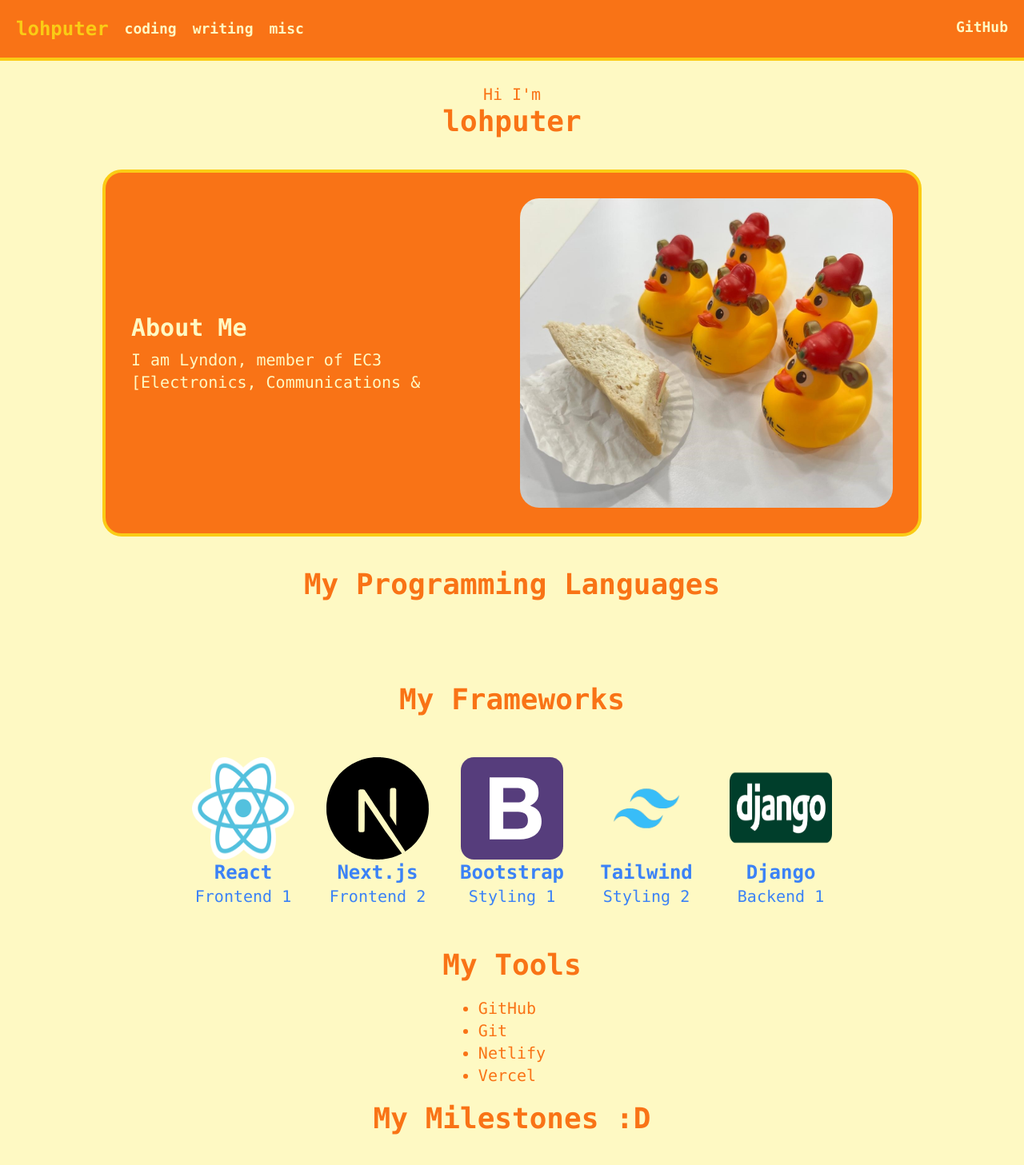
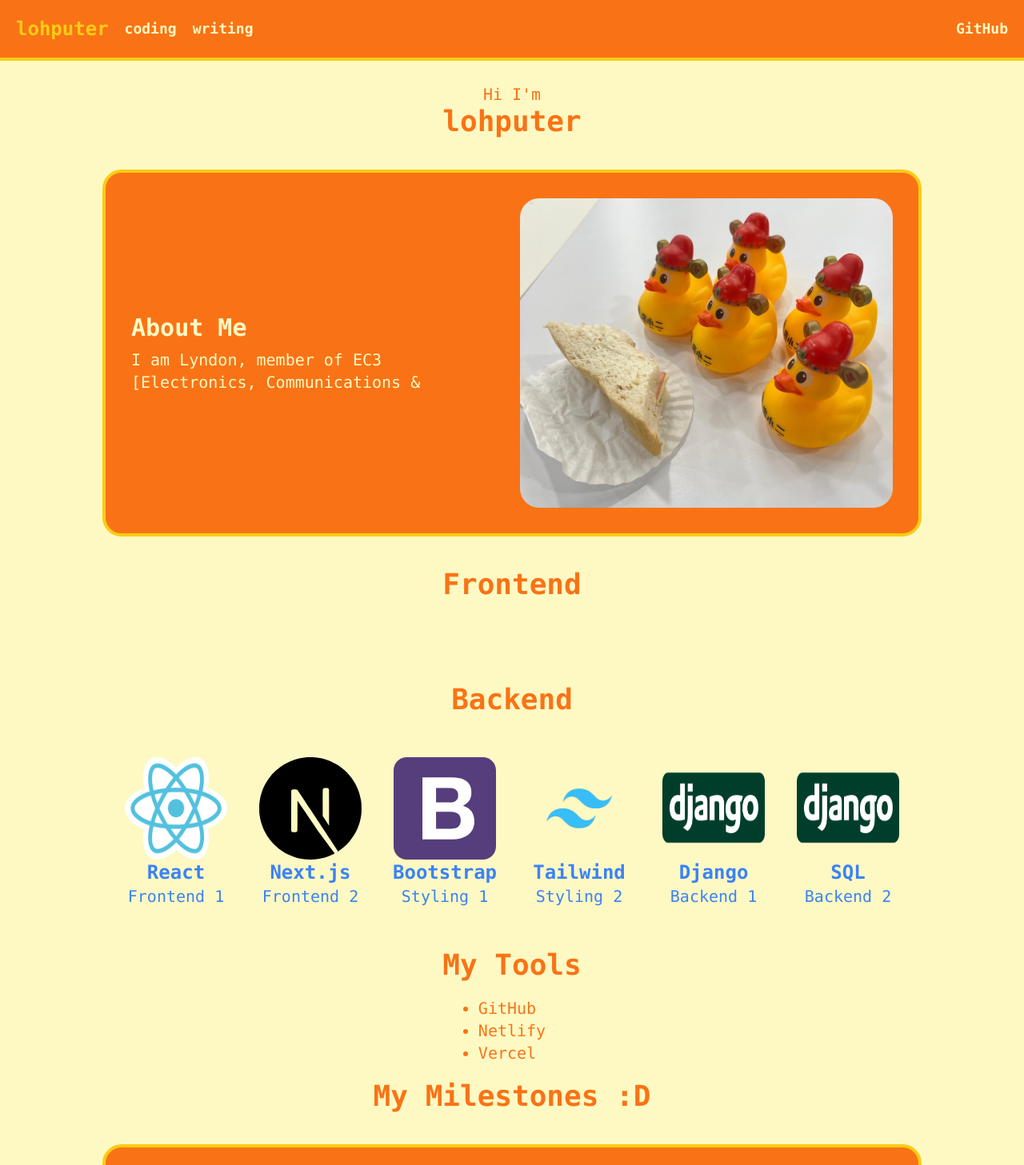
Before and after one commit to lohputer/portfolio, a Next.js app: page / in a window 1280 px wide. Shown: the top 1457 px of the page at 80% size. Built offline with nearby package versions, Linux system fonts and the light colour scheme.

Commit message:
Update page.tsx

```diff
--- a/src/app/page.tsx
+++ b/src/app/page.tsx
@@ -1,8 +1,11 @@
 "use client";
 import React, { useEffect } from 'react'
 export default function Home() {
+  let birthdate = new Date("05/29/2009");
+  let currdate = Date.now();
+  let years = Math.floor((Math.round((currdate-birthdate.getTime()) / (1000*3600*24))) / 365)
 
-  var intro = "I am Lyndon, member of EC3 [Electronics, Communications & Computing Club] -- a section of the Infocomm & Robotics Society CCA in Hwa Chong. I am an aspiring writer and pick up web development every now and then :D "
+  var intro = "I am Lyndon, member of EC3 [Electronics, Communications & Computing Club] -- a section of the Infocomm & Robotics Society CCA in Hwa Chong. I am currently " + years + " years old and am an aspiring writer with a side passion for programming, mostly web development :D "
 
   const typeAnimation = (text: String, id: string) => useEffect(() => {
     let i = 0;
@@ -32,9 +35,8 @@ export default function Home() {
           <a className="z-20 text-xl lg:text-2xl text-yellow-400 font-bold" href="#aboutme">lohputer</a>
           <a className="z-20 text-base lg:text-lg text-yellow-100 font-semibold" href="#coding">coding</a>
           <a className="z-20 text-base lg:text-lg text-yellow-100 font-semibold" href="#writing">writing</a>
-          <a className="z-20 text-base lg:text-lg text-yellow-100 font-semibold" href="#misc">misc</a>
         </div>
-        <div className="flex flex-row float-right gap-5">
+        <div className="flex flex-row float-right gap-5 justify-center items-center">
           <a className="z-20 text-base lg:text-lg text-yellow-100 font-semibold" href="https://github.com/lohputer">GitHub</a>
         </div>
       </nav>
@@ -49,11 +51,11 @@ export default function Home() {
           </div>
           <img id="coding" src="bread.jpeg" className="rounded-3xl"></img>
         </div>
-        <h1 className="text-center text-2xl md:text-4xl text-orange-500 font-semibold">My Programming Languages</h1>
+        <h1 className="text-center text-2xl md:text-4xl text-orange-500 font-semibold">Frontend</h1>
         <div className="py-4 px-8 lg:py-8 m-5 flex flex-col gap-10 items-center justify-center">
-
+          {/* python, javascript, css,  */}
         </div>
-        <h1 className="text-center text-2xl md:text-4xl text-orange-500 font-semibold">My Frameworks</h1>
+        <h1 className="text-center text-2xl md:text-4xl text-orange-500 font-semibold">Backend</h1>
         <div className="py-4 px-8 lg:py-8 m-5 items-center justify-center flex flex-wrap gap-10">
           <div className="text-blue-500 items-center justify-center flex flex-col w-32">
             <img src="react.png" className="aspect-square" />
@@ -90,11 +92,17 @@ export default function Home() {
               <p className="text-center text-sm md:text-base lg:text-xl">Backend 1</p>
             </div>
           </div>
+          <div className="text-blue-500 items-center justify-center flex flex-col w-32">
+            <img src="django.png" className="aspect-square" />
+            <div className="max-w-max">
+              <h2 className="text-center text-lg md:text-xl lg:text-2xl font-semibold">SQL</h2>
+              <p className="text-center text-sm md:text-base lg:text-xl">Backend 2</p>
+            </div>
+          </div>
         </div>
         <h1 className="text-center text-2xl md:text-4xl text-orange-500 font-semibold">My Tools</h1>
         <ul className="m-5 list-disc">
           <li className="text-base md:text-xl text-orange-500">GitHub</li>
-          <li className="text-base md:text-xl text-orange-500">Git</li>
           <li className="text-base md:text-xl text-orange-500">Netlify</li>
           <li className="text-base md:text-xl text-orange-500">Vercel</li>
         </ul>
```
